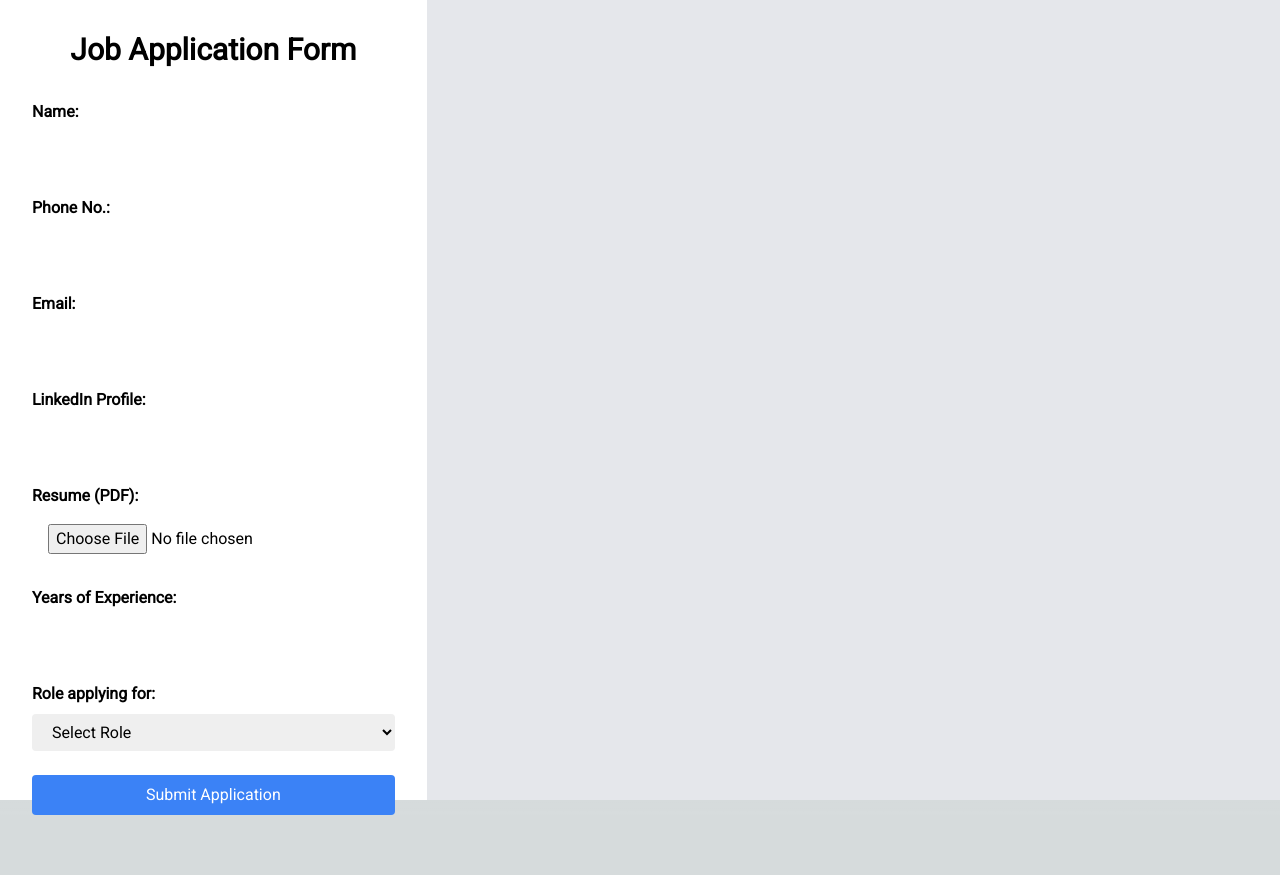
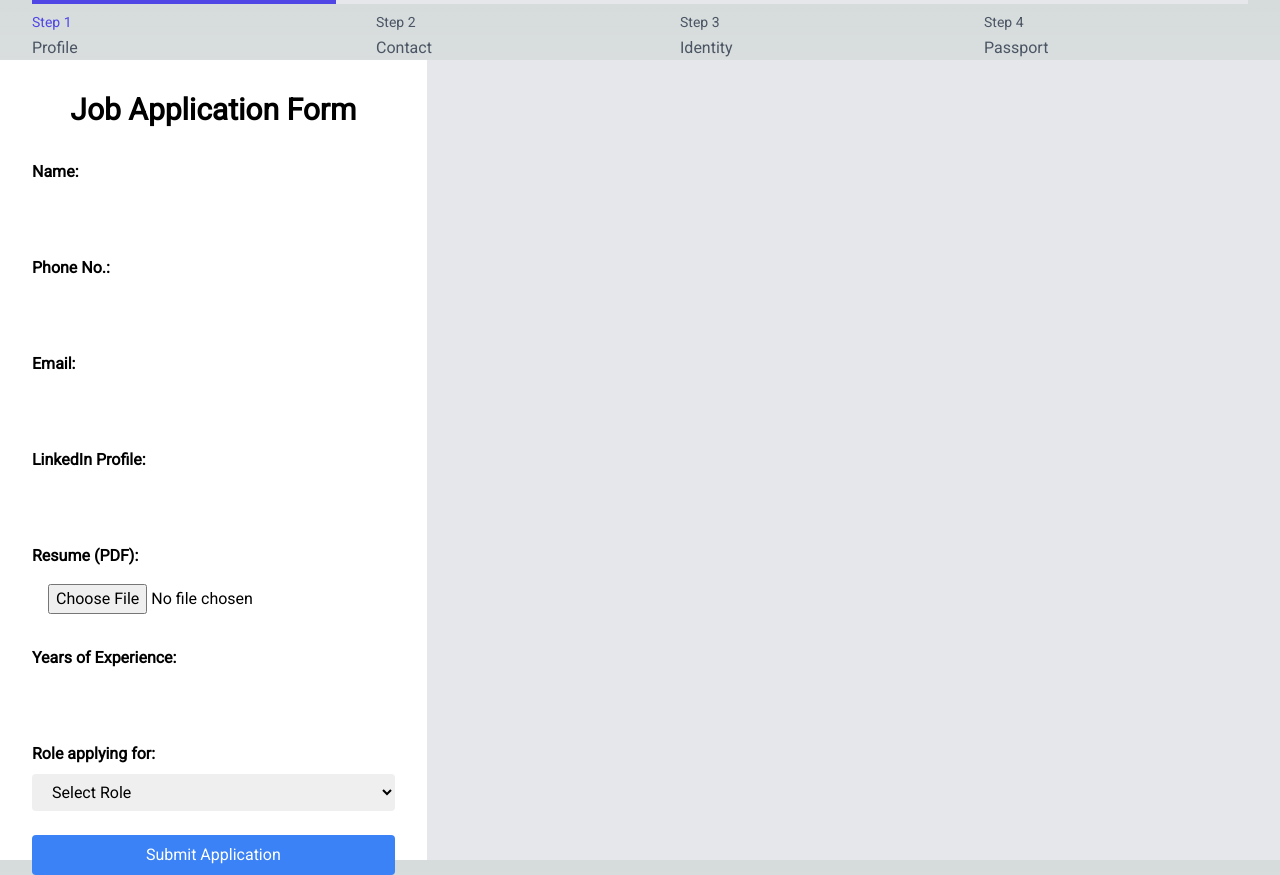
Before and after one commit to Thanatos1204/localhost-80085-HackX-NMIMS, a Next.js app in the folder workable/frontend/: page /applypage in a window 1280 px wide. Before the commit the page ends 815 px from the top, so only its background shows below. Built offline with nearby package versions, Linux system fonts and the light colour scheme; no server answers.

Commit message:
apply page 2

```diff
--- a/workable/frontend/app/applypage/page.jsx
+++ b/workable/frontend/app/applypage/page.jsx
@@ -1,6 +1,7 @@
 'use client'
 
 import React, { useState } from "react";
+import StepWithLine from "../components/stepsWithLines"
 
 const Application = () => {
     const [name, setName] = useState('');
@@ -26,8 +27,11 @@ const Application = () => {
         console.log(formData);
     };
 
-    return (
+    return (<>
+        <StepWithLine></StepWithLine>
         <div className="flex h-screen">
+
+
         {/* Job Application Form */}
         <div className="w-1/3 bg-white p-8">
         <h1 className="text-3xl text-black font-semibold text-center mb-8">Job Application Form</h1>
@@ -73,6 +77,8 @@ const Application = () => {
 
         </div>
     </div>
+    </>
+
     );
 };
 
--- a/workable/frontend/app/components/stepsWithLines.jsx
+++ b/workable/frontend/app/components/stepsWithLines.jsx
@@ -27,3 +27,5 @@ const StepWithLine = () => {
         </div>
     )
 }
+
+export default StepWithLine;
```
